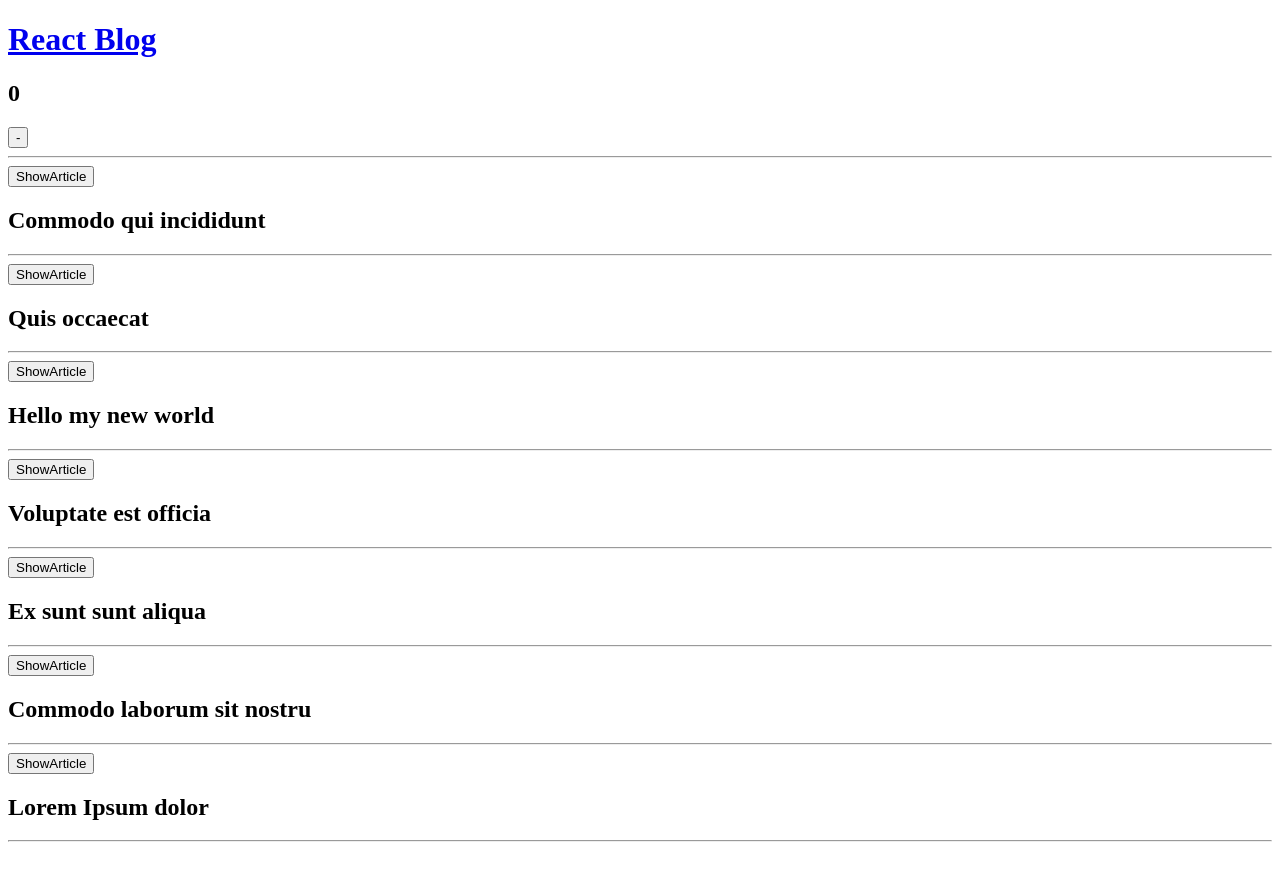
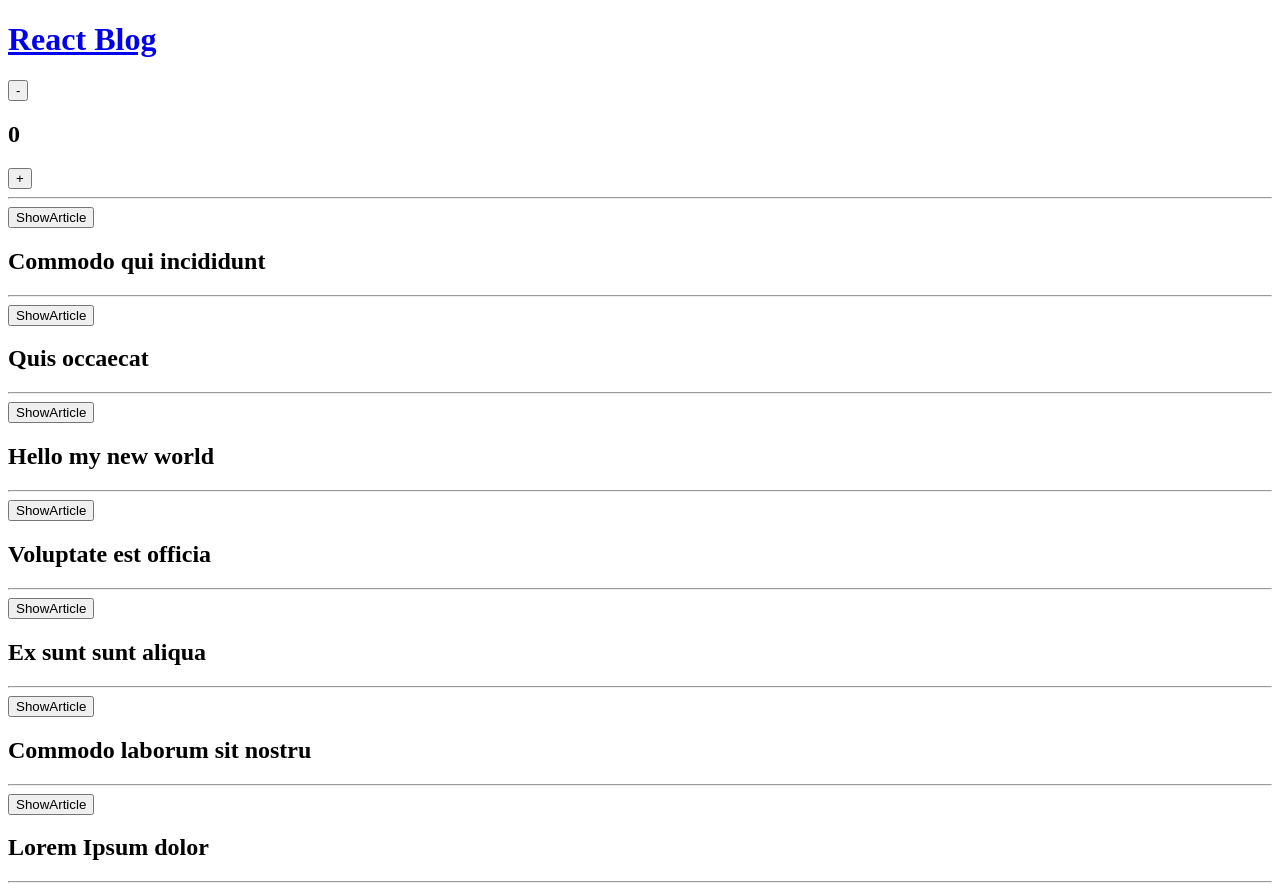
Before and after one commit to Kamesas/blog-react, a React (Create React App) app: page / in a window 1280 px wide. Before the commit the page ends 850 px from the top, so only its background shows below. Built offline with nearby package versions, Linux system fonts and the light colour scheme.

Commit message:
counter ready

```diff
--- a/src/components/Counter.jsx
+++ b/src/components/Counter.jsx
@@ -1,21 +1,26 @@
 import React, { Component } from "react";
 import { connect } from "react-redux";
-import { increment } from "./actionCreators";
+import { increment, decrement } from "./actionCreators";
 
 class Counter extends Component {
   state = {};
   render() {
     return (
       <div>
+        <button onClick={this.hundleDecrement}>-</button>
         <h2>{this.props.counter}</h2>
-        <button onClick={this.hundleIncrement}>-</button>
+        <button onClick={this.hundleIncrement}>+</button>
       </div>
     );
   }
 
   hundleIncrement = () => {
     console.log("increment");
-    this.props.dispatchIncrement();
+    this.props.increment();
+  };
+  hundleDecrement = () => {
+    console.log("decrement");
+    this.props.decrement();
   };
 }
 
@@ -26,7 +31,8 @@
 }
 
 const mapDispatchToProps = {
-  dispatchIncrement: increment
+  increment,
+  decrement
 };
 
 export default connect(
--- a/src/components/actionCreators/index.js
+++ b/src/components/actionCreators/index.js
@@ -3,3 +3,9 @@
     type: "INCREMENT"
   };
 }
+
+export function decrement() {
+  return {
+    type: "DECREMENT"
+  };
+}
--- a/src/reducer/counter.js
+++ b/src/reducer/counter.js
@@ -3,6 +3,8 @@
   switch (type) {
     case "INCREMENT":
       return count + 1;
+    case "DECREMENT":
+      return count - 1;
 
     default:
       return count;
```
